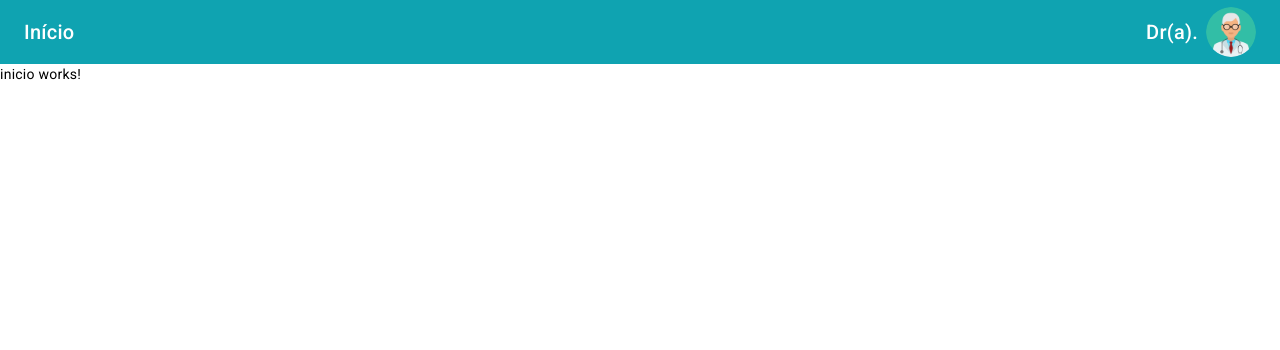
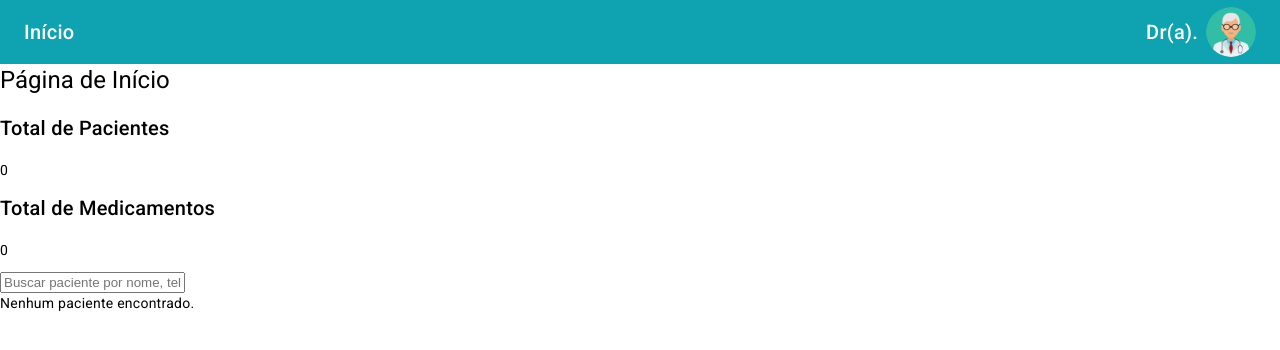
Before and after one commit to Brk-SirGio/LABMedication-modulo1-rec, an Angular app: page /inicio in a window 1280 px wide. Shown: the top 350 px of the page. Built offline with nearby package versions, Linux system fonts and the light colour scheme; sample sign-in values are in the browser's storage.

Commit message:
esboço inicial da pagina inicio para comportar a sidebar

```diff
--- a/src/app/inicio/inicio.component.html
+++ b/src/app/inicio/inicio.component.html
@@ -1,2 +1,27 @@
 <app-toolbar></app-toolbar>
-<p>inicio works!</p>
+
+<div class="container">
+    <h1>Página de Início</h1>
+    <div class="statistics">
+      <div class="stat">
+        <h2>Total de Pacientes</h2>
+        <p>{{ totalPacientes }}</p>
+      </div>
+      <div class="stat">
+        <h2>Total de Medicamentos</h2>
+        <p>{{ totalMedicamentos }}</p>
+      </div>
+    </div>
+    <div class="search-bar">
+      <input type="text" placeholder="Buscar paciente por nome, telefone ou e-mail" [(ngModel)]="searchTerm" (input)="onSearch()" />
+    </div>
+    <div class="patient-cards">
+      <div *ngFor="let patient of filteredPatients" class="card" (click)="viewPatientDetails(patient)">
+        <h3>{{ patient.nomeCompleto }}</h3>
+        <p>Idade: {{ calculateAge(patient.dataNascimento) }}</p>
+        <p>Plano de Saúde: {{ patient.planoSaude }}</p>
+        <button (click)="viewPatientDetails(patient); $event.stopPropagation()">Ver Mais</button>
+      </div>
+    </div>
+    <p *ngIf="!filteredPatients.length">Nenhum paciente encontrado.</p>
+  </div>
--- a/src/app/inicio/inicio.component.ts
+++ b/src/app/inicio/inicio.component.ts
@@ -1,19 +1,61 @@
-import { Component } from '@angular/core';
+import { Component, OnInit } from '@angular/core';
 import { ToolbarComponent } from '../toolbar/toolbar.component';
 import { TitleService } from '../services/title.service';
+import { Router } from '@angular/router';
+import { CommonModule } from '@angular/common';
+import { FormsModule, ReactiveFormsModule } from '@angular/forms';
 
 @Component({
   selector: 'app-inicio',
   standalone: true,
-  imports: [ToolbarComponent],
+  imports: [ToolbarComponent, CommonModule, ReactiveFormsModule, FormsModule,],
   templateUrl: './inicio.component.html',
   styleUrl: './inicio.component.scss'
 })
-export class InicioComponent {
-  constructor(private titleService: TitleService) {}
+export class InicioComponent implements OnInit {
+
+  searchTerm: string = '';
+  filteredPatients: any[] = [];
+  totalPacientes: number = 0;
+  totalMedicamentos: number = 0;
+
+  constructor(private router: Router ,private titleService: TitleService) {}
 
   ngOnInit() {
     this.titleService.setTitle('Início');
+    this.loadPatients();
+    this.calculateStatistics();
+  }
+
+  loadPatients() {
+    const pacientes = JSON.parse(localStorage.getItem('pacientes') || '[]');
+    this.filteredPatients = pacientes;
+  }
+
+  calculateStatistics() {
+    const pacientes = JSON.parse(localStorage.getItem('pacientes') || '[]');
+    this.totalPacientes = pacientes.length;
+    this.totalMedicamentos = pacientes.reduce((total: number, paciente: any) => total + (paciente.medicamentos ? paciente.medicamentos.length : 0), 0);
+  }
+
+  onSearch() {
+    const pacientes = JSON.parse(localStorage.getItem('pacientes') || '[]');
+    this.filteredPatients = pacientes.filter((patient: any) =>
+      patient.nomeCompleto.toLowerCase().includes(this.searchTerm.toLowerCase()) ||
+      patient.telefone.includes(this.searchTerm) ||
+      patient.email.toLowerCase().includes(this.searchTerm.toLowerCase())
+    );
+  }
+
+  viewPatientDetails(patient: any) {
+    this.router.navigate(['/detalhes-paciente', patient.id]);
+  }
+
+  calculateAge(birthdate: string): number {
+    const birthDate = new Date(birthdate);
+    const ageDifMs = Date.now() - birthDate.getTime();
+    const ageDate = new Date(ageDifMs);
+    return Math.abs(ageDate.getUTCFullYear() - 1970);
   }
 
 
```
